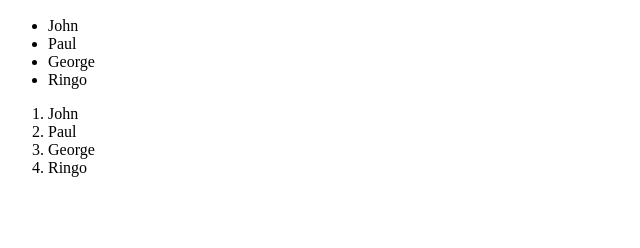
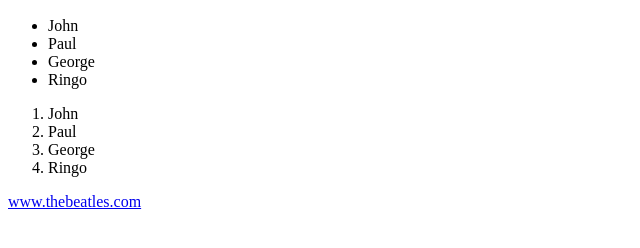
Before and after one commit to orlyjacinto/trial-project, a plain HTML site: page index.html in a window 1280 px wide. Shown: the part 464-712 px from the top of the page, without its empty margins (0-640 px from the left). Drawn offline with Linux system fonts and the light colour scheme.

Commit message:
new repo

```diff
--- a/index.html
+++ b/index.html
@@ -24,6 +24,7 @@
             <li>George</li>
             <li>Ringo</li>
         </ol>
+        <a href="http://www.thebeatles.com">www.thebeatles.com</a>
 
 
 
```
